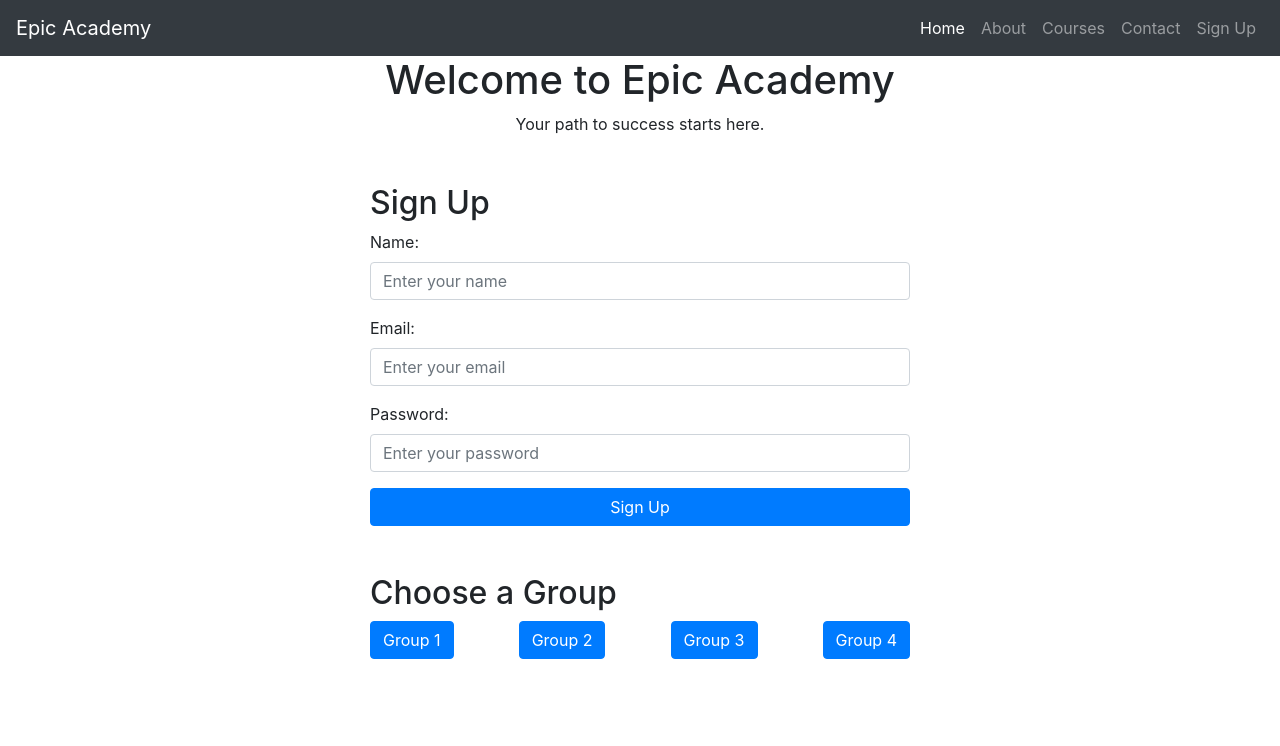
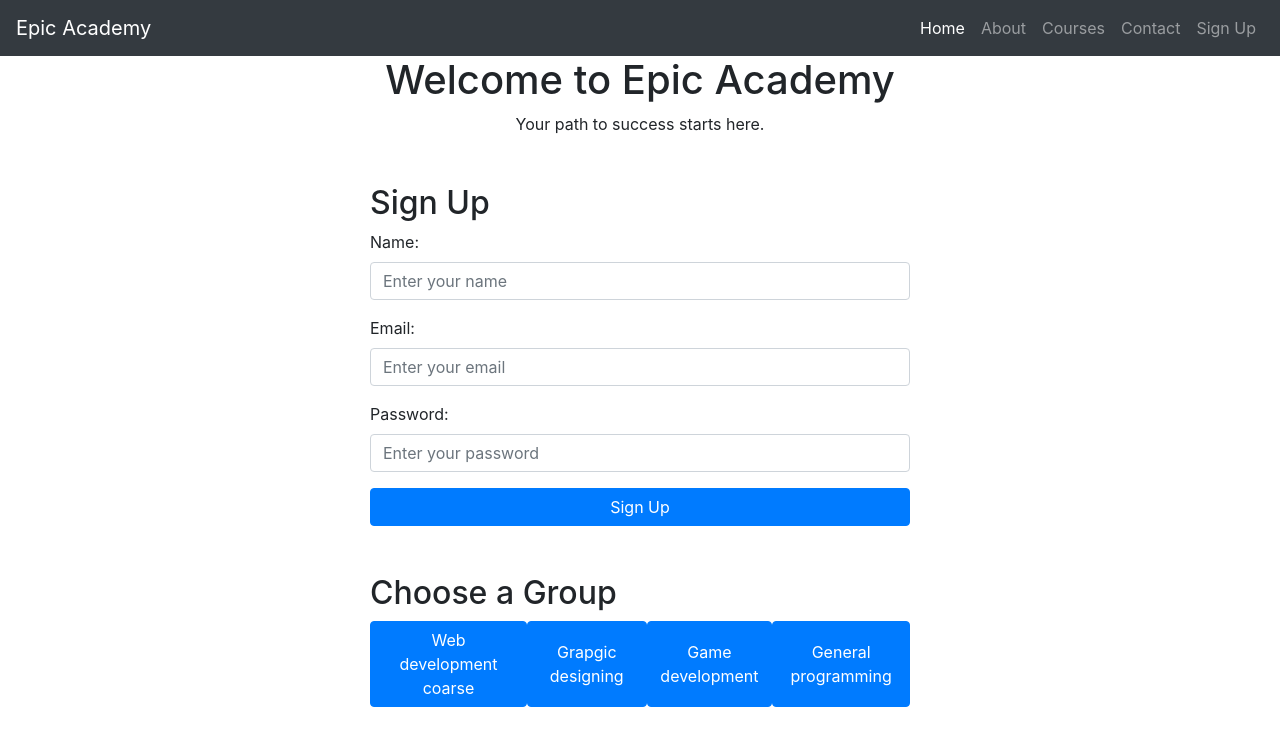
Before and after one commit to Thelvino/Epic-Academy, a plain HTML site: page index.html in a window 1280 px wide. Drawn offline with nearby package versions, Linux system fonts and the light colour scheme.

Commit message:
Update index.html

```diff
--- a/index.html
+++ b/index.html
@@ -101,16 +101,16 @@
      </h2>
      <div class="d-flex justify-content-between">
       <button class="btn btn-primary" id="group1">
-       Group 1
+       Web development coarse
       </button>
       <button class="btn btn-primary" id="group2">
-       Group 2
+       Grapgic designing
       </button>
       <button class="btn btn-primary" id="group3">
-       Group 3
+       Game development
       </button>
       <button class="btn btn-primary" id="group4">
-       Group 4
+       General programming
       </button>
      </div>
     </div>
```
